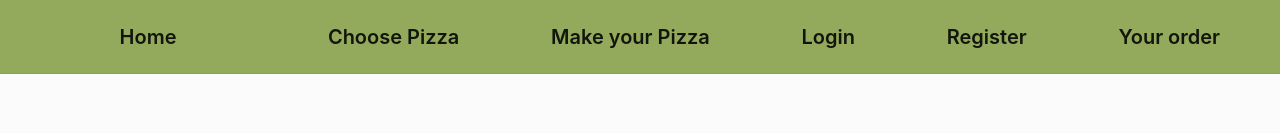
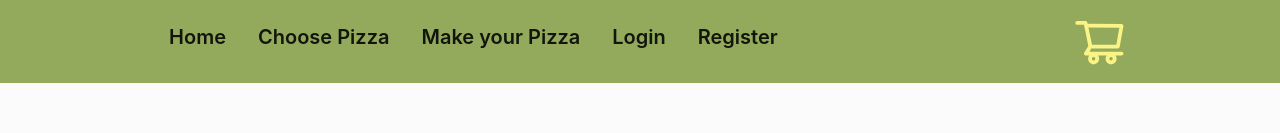
Before and after one commit to elenyevtushok/OIBSIP-pizza-delivery-app, a React (Vite) app: page /pizza/custom in a window 1280 px wide. Shown: the top 133 px of the page. Built offline with nearby package versions, Linux system fonts and the light colour scheme; no server answers.

Commit message:
Load currern Order

```diff
--- a/src/App.css
+++ b/src/App.css
@@ -1,5 +1,6 @@
 @import url('https://fonts.googleapis.com/css2?family=Zilla+Slab:wght@300;400;500;600;700&display=swap');
 @import url('https://fonts.googleapis.com/css2?family=Poppins:wght@100;200;300;400;500;600;700;800&display=swap');
+
 /* CSS variables  */
 :root {
 	--header-footer-color: #93AA5C;
@@ -12,6 +13,7 @@
 	--main-font: 'Zilla Slab', serif;
 	--description-font: 'Poppins', sans-serif;
 }
+
 /* General Styling */
 
 #root {
@@ -41,35 +43,56 @@ h4 {
 	color: var(--header-color);
 
 }
+
 /* Header design */
-.ant-menu-overflow{
-	justify-content: space-around;
+.app-header {
 	background-color: var(--header-footer-color);
 	padding: 14px;
+	display: flex;
+	justify-content: space-around;
 }
-.ant-menu-item, .ant-menu-submenu-title{
+
+.app-menu {
+	background-color: var(--header-footer-color);
+	border: none;
+	display: flex;
+	justify-content: space-between;
+}
+
+.ant-menu-item,
+.ant-menu-submenu-title {
 	color: var(--hover-accent-color);
 	font-size: 20px;
 	font-weight: 600;
 }
 
+.app-cart-icon {
+	font-size: 55px;
+	font-weight: bold;
+	cursor: pointer;
+}
+
 /* Pseudo classes styles */
-.ant-menu-item:hover{
+.ant-menu-item:hover {
 	color: var(--header-color);
 }
 
-.ant-menu-light.ant-menu-horizontal>.ant-menu-item-selected{
+.ant-menu-light.ant-menu-horizontal>.ant-menu-item-selected {
 	color: var(--header-color);
 }
-.ant-menu-light.ant-menu-horizontal>.ant-menu-item-selected::after{
+
+.ant-menu-light.ant-menu-horizontal>.ant-menu-item-selected::after {
 	border-bottom-color: var(--header-color);
 }
+
 .ant-menu-light.ant-menu-horizontal>.ant-menu-item:hover::after {
 	border-bottom-color: var(--header-color);
 }
-.ant-menu-light .ant-menu-item:hover:not(.ant-menu-item-selected):not(.ant-menu-submenu-selected){
+
+.ant-menu-light .ant-menu-item:hover:not(.ant-menu-item-selected):not(.ant-menu-submenu-selected) {
 	color: var(--header-color);
 }
+
 /* Header styles */
 .header {
 	line-height: 1.7;
@@ -105,7 +128,7 @@ main {
 	flex: 1;
 }
 
-.content-title{
+.content-title {
 	margin: 30px;
 	letter-spacing: 7px;
 	text-align: center;
@@ -132,7 +155,7 @@ main {
 	text-align: center;
 	text-decoration: none;
 	transition: all .3s;
-	margin: 70px auto 40px ;
+	margin: 70px auto 40px;
 }
 
 .load-more-button:hover {
@@ -141,13 +164,15 @@ main {
 	fill: var(--header-footer-color);
 }
 
-.ant-col{
+.ant-col {
 	margin-bottom: 50px;
 }
+
 .ant-row {
 	display: flex;
 	margin: 30px;
 }
+
 .pizza-card {
 	display: flex;
 	flex-direction: column;
@@ -219,7 +244,7 @@ main {
 }
 
 /* Pizza page styles */
-.pizza-page-details{
+.pizza-page-details {
 	font-size: 20px;
 }
 
--- a/src/api/order-api.ts
+++ b/src/api/order-api.ts
@@ -12,7 +12,7 @@ export const createOrderApi = async (productId: string, size: string): Promise<O
 		.then(response => response.data)
 }
 
-// export const getOnePizzaApi = async (id: string): Promise<Pizza> => {
-// 	return await axiosClient.get(`/pizza/${id}`)
-// 		.then(response => response.data)
-// }
+export const getCurrentOrderApi = async (): Promise<Order> => {
+	return await axiosClient.get(`/order/current`)
+		.then(response => response.data)
+}
--- a/src/features/order/orderSlice.ts
+++ b/src/features/order/orderSlice.ts
@@ -1,26 +1,13 @@
 import { createAsyncThunk, createEntityAdapter, createSlice } from '@reduxjs/toolkit'
 
 import { RootState } from '../../app/store';
-import { CreateOrderDTO, Order } from './dto/Order';
-import { createOrderApi } from '../../api/order-api';
+import { Order } from './dto/Order';
+import { getCurrentOrderApi } from '../../api/order-api';
 
 
 const orderAdapter = createEntityAdapter<Order>({
 	selectId: order => order._id,
 })
-
-// export const createOrder = createAsyncThunk.withTypes<{ state: RootState }>()(
-// 	'order/createOrder',
-// 	async (productId: string, size: string) => {
-// 		const request: CreateOrderDTO = {
-// 			orderItem: {
-// 				productId: productId,
-// 				size: size
-// 			}
-// 		}
-// 		return await createOrderApi(request);
-// 	}
-// );
 
 export const orderSlice = createSlice({
 	name: 'order',
@@ -29,16 +16,29 @@ export const orderSlice = createSlice({
 		orderAdd: orderAdapter.addOne,
 	},
 	extraReducers: (builder) => {
-		// builder
-		// 	.addCase(createOrder.fulfilled, (state, action) => {
-		// 		orderAdapter.addOne(state, action.payload)
-		// 	})
+		builder
+			.addCase(loadCurrentOrder.fulfilled, (state, action) => {
+				orderAdapter.addOne(state, action.payload)
+			})
 	},
 })
+
+export const loadCurrentOrder = createAsyncThunk.withTypes<{ state: RootState }>()(
+	'order/loadCurrentOrder',
+	async () => {
+		return await getCurrentOrderApi();
+	}
+);
 
 export const {
 	selectById: selectOrderById,
 	selectAll: selectOrder
 } = orderAdapter.getSelectors((state: RootState) => state.order)
+
+export const selectCurrentOrder = (state: RootState) => {
+	const orders = selectOrder(state);
+	return orders.length > 0 ? orders[0] : null;
+};
+
 export const { orderAdd } = orderSlice.actions
 export default orderSlice.reducer
--- a/src/features/pizzas/PizzaItem.tsx
+++ b/src/features/pizzas/PizzaItem.tsx
@@ -8,7 +8,7 @@ export const PizzaItem = ({ pizza }: { pizza: Pizza }) => {
 		<div className="pizza-card" data-testid='course-card'>
 			<div className="pizza-card-top">
 				<img className="pizza-card-image" src={pizza.imageUrls[0]} alt={pizza.name} />
-					<h3 className="pizza-card-title">{pizza.name}</h3>
+				<h3 className="pizza-card-title">{pizza.name}</h3>
 				<p className="pizza-card-description">{pizza.description}</p>
 				<div className='pizza-card-ingredients'>
 					<p className='pizza-card-ingredients-header'> Ingredients:</p>
@@ -19,7 +19,7 @@ export const PizzaItem = ({ pizza }: { pizza: Pizza }) => {
 					</ul>
 				</div>
 			</div>
-			<Link to={`pizza/${pizza._id}`} className="add-to-card-button">I want it
+			<Link to={`../pizza/${pizza._id}`} className="add-to-card-button">I want it
 			</Link>
 		</div>
 	)
--- /dev/null
+++ b/src/pages/AppCart.tsx
@@ -0,0 +1,20 @@
+import React from 'react';
+import { Badge } from 'antd';
+import { Link } from 'react-router-dom';
+import { ShoppingCartOutlined } from '@ant-design/icons';
+import { loadCurrentOrder, selectCurrentOrder } from '../features/order/orderSlice';
+import { useAppSelector } from '../app/hooks';
+import { store } from '../app/store';
+
+store.dispatch(loadCurrentOrder())
+
+export const AppCart = () => {
+	const order = useAppSelector(selectCurrentOrder);
+	return (
+		<Link to='/cart'>
+			<Badge count={order?.totalAmount}>
+				<ShoppingCartOutlined className="ant-menu-item ant-menu-submenu-title app-cart-icon" />
+			</Badge>
+		</Link>
+	);
+};
--- a/src/pages/Navbar.tsx
+++ b/src/pages/Navbar.tsx
@@ -1,11 +1,13 @@
 import React, { useState } from 'react';
-import type { MenuProps } from 'antd';
+import { MenuProps } from 'antd';
 import { Menu } from 'antd';
 import { Link } from 'react-router-dom';
+import { selectPizza } from '../features/pizzas/pizzasSlice';
+import { AppCart } from './AppCart';
 
 const items: MenuProps['items'] = [
 	{
-		label: <Link to='/' > Home</Link> ,
+		label: <Link to='/' > Home</Link>,
 		key: 'homepage',
 	},
 	{
@@ -23,11 +25,7 @@ const items: MenuProps['items'] = [
 	{
 		label: <Link to='/register'>Register</Link>,
 		key: 'register',
-	},
-	{
-		label: <Link to='/cart'>Your order</Link>,
-		key: 'order',
-	},
+	}
 ];
 
 const Navbar: React.FC = () => {
@@ -38,7 +36,14 @@ const Navbar: React.FC = () => {
 		setCurrent(e.key);
 	};
 
-	return <Menu onClick={onClick} selectedKeys={[current]} mode="horizontal" items={items} />;
+
+	return (
+		<div className="app-header">
+			<Menu className='app-menu' onClick={onClick} selectedKeys={[current]} mode="horizontal" items={items} />
+			<AppCart />
+		</div>
+	)
+
+
 };
-
 export default Navbar;
```
